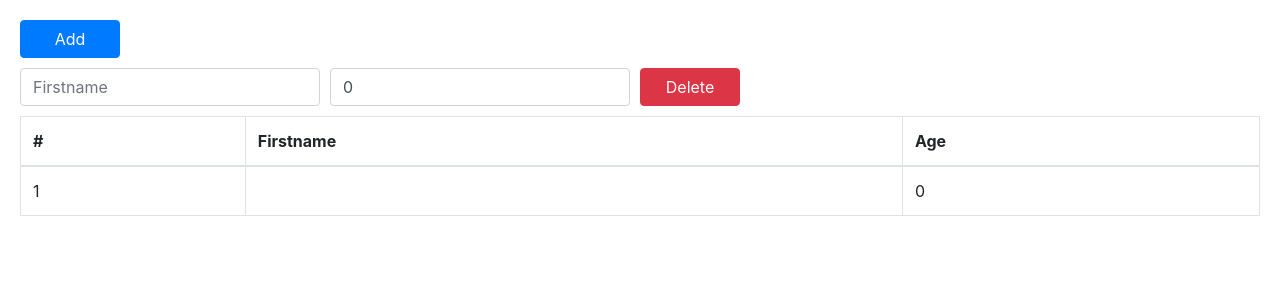
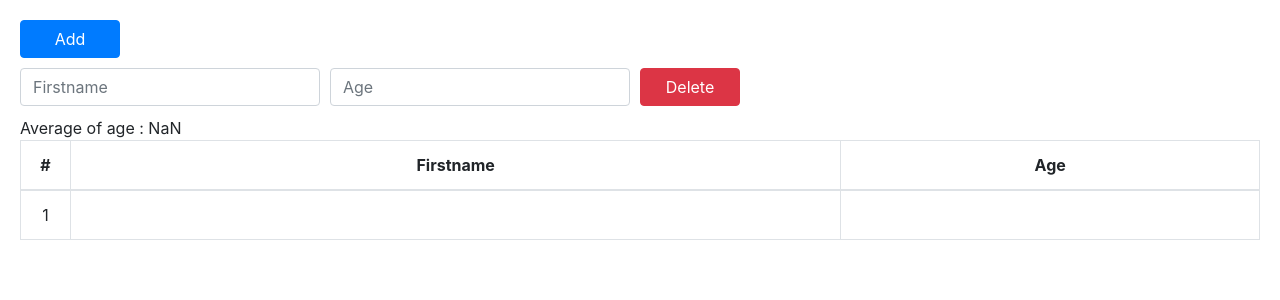
Before and after one commit to SarahAyuNanda/simple-dynamic-add-delete, a React (Create React App) app: page / in a window 1280 px wide. Shown: the top 300 px of the page. Built offline with nearby package versions, Linux system fonts and the light colour scheme.

Commit message:
Create average

```diff
--- a/src/App.js
+++ b/src/App.js
@@ -5,7 +5,7 @@ import './App.css';
 
 function App() {
   // list contains state for firstname and age
-  const [inputInfoList, setInputInfoList] = useState([{ firstname: '', age: 0 }])
+  const [inputInfoList, setInputInfoList] = useState([{ firstname: '', age: "" }])
 
   // handle change to input info
   const handleInputChange = (event, index) => {
@@ -24,24 +24,36 @@ function App() {
 
   // handle click for add button
   const handleAddClick = () => {
-    setInputInfoList([...inputInfoList, { firstname: "", age: 0 }])
+    setInputInfoList([...inputInfoList, { firstname: "", age: "" }])
+  }
+
+  // handle change to count the average
+  const ageAverage = () => {
+    const sum = inputInfoList.reduce((beforeSum, currentSum) => beforeSum = beforeSum + parseInt(currentSum.age), 0)
+    const length = inputInfoList.length
+    const average = sum / length
+    return average
   }
 
   return (
     <div className="App">
+      {/* ADD BUTTON */}
       <button type="button" class="btn btn-primary" onClick={handleAddClick}>Add</button>
+
+      {/* INPUT FORM */}
       {inputInfoList.map((data, index) => {
         return (
           <div className="Form">
             <input
               type="text"
+              autoComplete="off"
               placeholder="Firstname"
               class="form-control"
               name="firstname"
               value={data.firstname}
               onChange={e => handleInputChange(e, index)} />
             <input
-              type="text"
+              type="number"
               placeholder="Age"
               class="form-control"
               name="age"
@@ -51,11 +63,18 @@ function App() {
           </div>
         )
       })}
+
+      {/* SHOW AVERAGE OF AGE */}
+      <div className="Average">
+        Average of age : {inputInfoList.length === 0 ? 0 : ageAverage()}
+      </div>
+
+      {/* TABLE */}
       <div class="table-responsive-sm">
         <table class="table table-bordered table-hover">
           <thead>
-            <tr>
-              <th scope="col">#</th>
+            <tr align="center">
+              <th scope="col" style={{ width: "50px" }}>#</th>
               <th scope="col">Firstname</th>
               <th scope="col">Age</th>
             </tr>
@@ -66,7 +85,7 @@ function App() {
                 <th colSpan="3" >...No showed data...</th>
               </tr> :
               inputInfoList.map((data, index) => (
-                <tr key={index}>
+                <tr key={index} align="center">
                   <td>{index + 1}</td>
                   <td>{data.firstname}</td>
                   <td>{data.age}</td>
```
